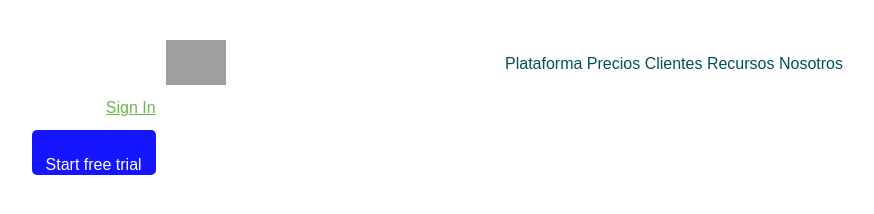
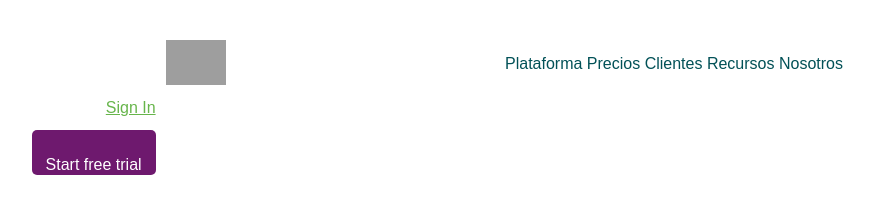
Before and after one commit to jmostalac/joshafat, a plain HTML site: page index.html in a window 1280 px wide. Shown: the whole page, without its empty margins (46-920 px from the left). Drawn offline with Linux system fonts and the light colour scheme; grey boxes are pictures that could not be loaded.

Commit message:
pruebaejercicio

```diff
--- a/index.html
+++ b/index.html
@@ -83,7 +83,7 @@
 
     .actions button {
         color: white;
-        background-color:rgba(0, 0, 255, 0.918);
+        background-color:rgba(97, 5, 97, 0.918);
 
         padding: 12px 14px 12px 14px;
         border: 0;
```
